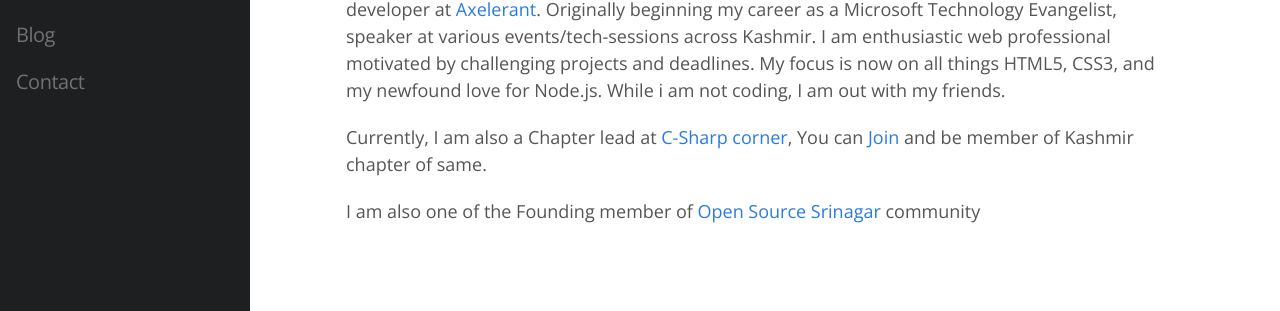
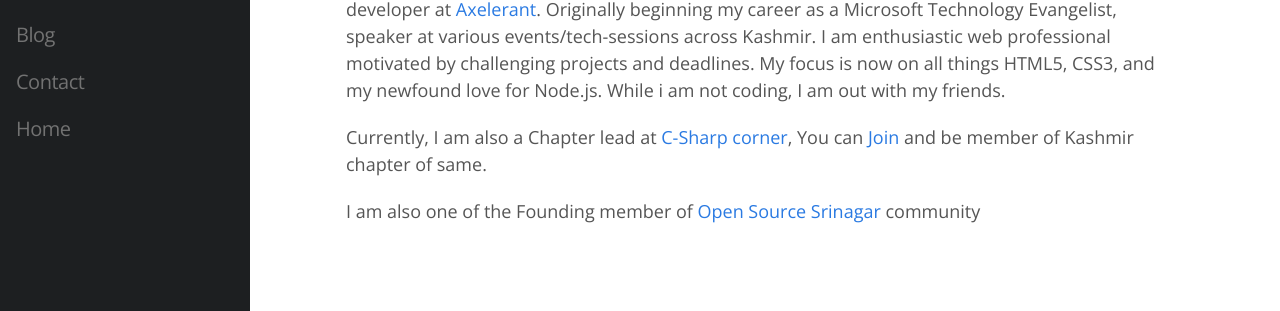
Before and after one commit to junaidmasoodi/junaidmasoodi.github.com, a Jekyll site: the page built from about.md, in a window 1280 px wide. Shown: the part 171-482 px from the top of the page. Built offline with Jekyll 4.4.1, drawn with Linux system fonts in a browser that asks for light colours.

Commit message:
customizing Menu

```diff
--- a/CNAME
+++ b/CNAME
@@ -1 +1 @@
-www.junaidmasoodi.github.io
+junaidmasoodi.github.io
--- a/_includes/header.html
+++ b/_includes/header.html
@@ -21,9 +21,17 @@
         </svg>
       </a>
       <div class="trigger">
-        {% for page in site.pages %}
+<!--        {% for page in site.pages %}
           <a class="page-link" href="{{ page.url | prepend: site.baseurl }}">{{ page.title }}</a>
-        {% endfor %}
+        {% endfor %} -->
+
+        <a class="page-link" href="/about/">About</a>
+
+          <a class="page-link" href="/blog/">Blog</a>
+
+          <a class="page-link" href="/contact/">Contact</a>
+
+          <a class="page-link" href="/">Home</a>
       </div>
     </nav>
 
```
Also changed, not shown: about.md (line endings or trailing spaces).
